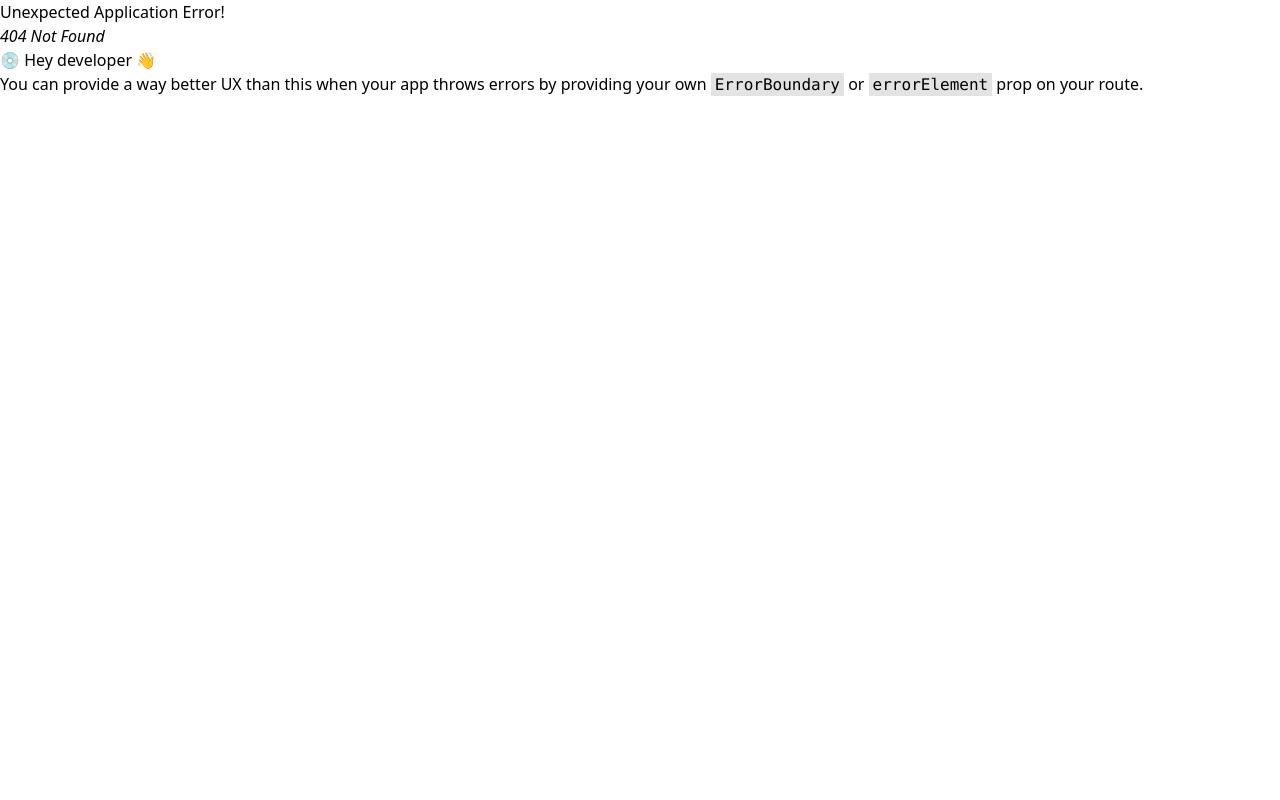
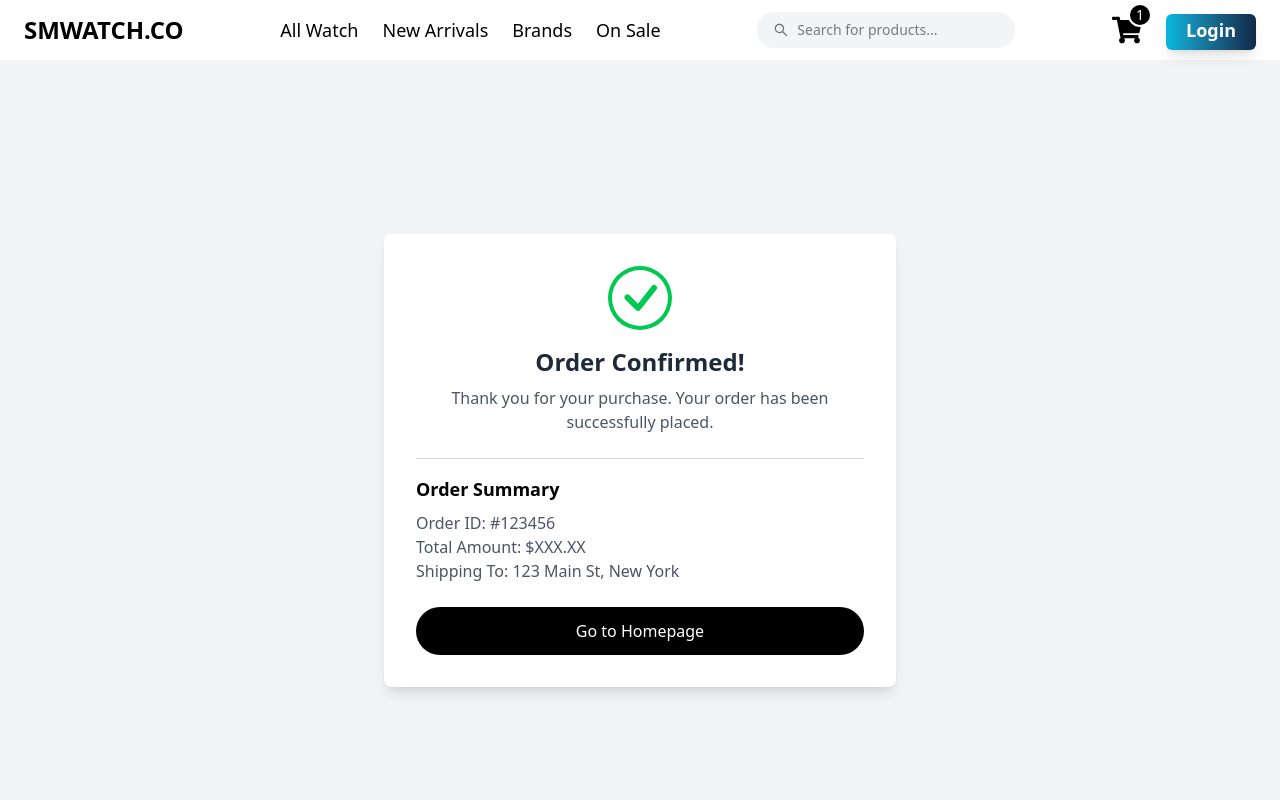
Before and after one commit to Mdsakib999/Watch-client, a React (Vite) app: page /confirmOrder in a window 1280 px wide. Before the commit this address had no page. Shown: the top 800 px of the page. Built offline with nearby package versions, Linux system fonts and the light colour scheme.

Commit message:
Add: confirm order page

```diff
--- a/src/Pages/Checkout/Checkout.jsx
+++ b/src/Pages/Checkout/Checkout.jsx
@@ -1,9 +1,18 @@
 import React, { useEffect } from "react";
+import { useNavigate } from "react-router-dom"; // Import useNavigate
 
 const Checkout = () => {
-    useEffect(() => {
-      window.scrollTo({ top: 0, behavior: "smooth" });
-    }, []);
+  const navigate = useNavigate(); // Initialize navigate
+
+  useEffect(() => {
+    window.scrollTo({ top: 0, behavior: "smooth" });
+  }, []);
+
+  const handlePlaceOrder = () => {
+    // Here you can add logic to process the order (e.g., send data to a backend)
+    navigate("/confirmOrder"); // Redirect to ConfirmOrder page
+  };
+
   // Sample product data
   const products = [
     {
@@ -110,7 +119,7 @@ const Checkout = () => {
                     </span>
                   </div>
 
-                  <span>${product.price.toFixed(2) * product.quantity}</span>
+                  <span>${(product.price * product.quantity).toFixed(2)}</span>
                 </div>
               ))}
             </div>
@@ -177,22 +186,11 @@ const Checkout = () => {
               </div>
             </div>
 
-            {/* Promo Code Section */}
-            <div className="mt-6">
-              <div className="flex gap-2">
-                <input
-                  type="text"
-                  className="flex-1 px-3 py-2 border border-gray-300 bg-gray-200 focus:outline-none focus:ring-1 focus:ring-black rounded-full"
-                  placeholder="Enter promo code"
-                />
-                <button className="px-8 py-2 bg-black text-white rounded-full focus:outline-none focus:ring-2">
-                  Apply
-                </button>
-              </div>
-            </div>
-
             {/* Place Order Button */}
-            <button className="w-full mt-6 bg-black text-white py-3 rounded-full focus:outline-none focus:ring-2">
+            <button
+              onClick={handlePlaceOrder}
+              className="w-full mt-6 bg-black text-white py-3 rounded-full focus:outline-none focus:ring-2"
+            >
               Place Order
             </button>
           </div>
--- /dev/null
+++ b/src/Pages/ConfirmOrder/ConfirmOrder.jsx
@@ -0,0 +1,48 @@
+import React from "react";
+import { useNavigate } from "react-router-dom";
+import { BsCheckCircle } from "react-icons/bs"; // Heroicons for the success icon
+
+const ConfirmOrder = () => {
+  const navigate = useNavigate();
+
+  return (
+    <div className="min-h-screen flex items-center justify-center bg-gray-100 px-4">
+      <div className="bg-white shadow-lg rounded-lg p-8 max-w-lg text-center">
+        <BsCheckCircle className="h-16 w-16 text-green-500 mx-auto" />
+        <h1 className="text-2xl font-bold text-gray-800 mt-4">
+          Order Confirmed!
+        </h1>
+        <p className="text-gray-600 mt-2">
+          Thank you for your purchase. Your order has been successfully placed.
+        </p>
+
+        {/* Order Details */}
+        <div className="mt-6 border-t border-gray-300 pt-4 text-left">
+          <h2 className="text-lg font-semibold">Order Summary</h2>
+          <div className="mt-2 text-gray-600">
+            <p>
+              <span className="font-medium">Order ID:</span> #123456
+            </p>
+            <p>
+              <span className="font-medium">Total Amount:</span> $XXX.XX
+            </p>
+            <p>
+              <span className="font-medium">Shipping To:</span> 123 Main St, New
+              York
+            </p>
+          </div>
+        </div>
+
+        {/* Action Buttons */}
+        <button
+          onClick={() => navigate("/")}
+          className="mt-6 w-full bg-black text-white py-3 rounded-full font-medium hover:bg-gray-900 transition duration-300"
+        >
+          Go to Homepage
+        </button>
+      </div>
+    </div>
+  );
+};
+
+export default ConfirmOrder;
--- a/src/routs.jsx
+++ b/src/routs.jsx
@@ -14,6 +14,7 @@ import OnSale from "./Pages/OnSale/OnSale";
 import ReturnPolicy from "./Pages/ReturnPolicy/ReturnPolicy";
 import RefundPolicy from "./Pages/RefundPolicy/RefundPolicy";
 import TermsAndConditions from "./Pages/TermsAndConditions/TermsAndCOnditions";
+import ConfirmOrder from "./Pages/ConfirmOrder/ConfirmOrder";
 
 export const router = createBrowserRouter([
   {
@@ -70,6 +71,10 @@ export const router = createBrowserRouter([
         element: <Checkout></Checkout>,
       },
       {
+        path: "/confirmOrder",
+        element: <ConfirmOrder></ConfirmOrder>,
+      },
+      {
         path: "/returnPolicy",
         element: <ReturnPolicy></ReturnPolicy>,
       },
```
